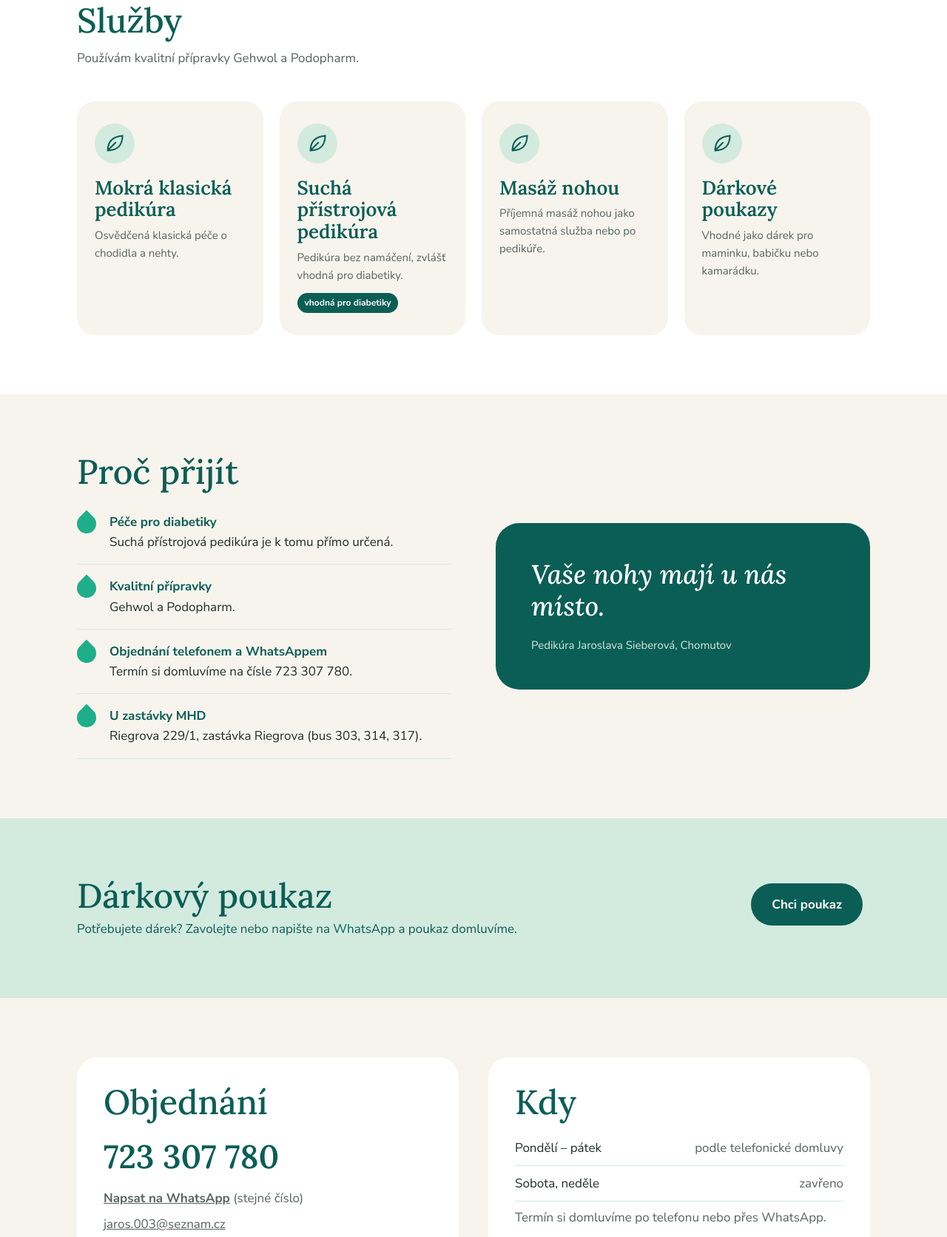
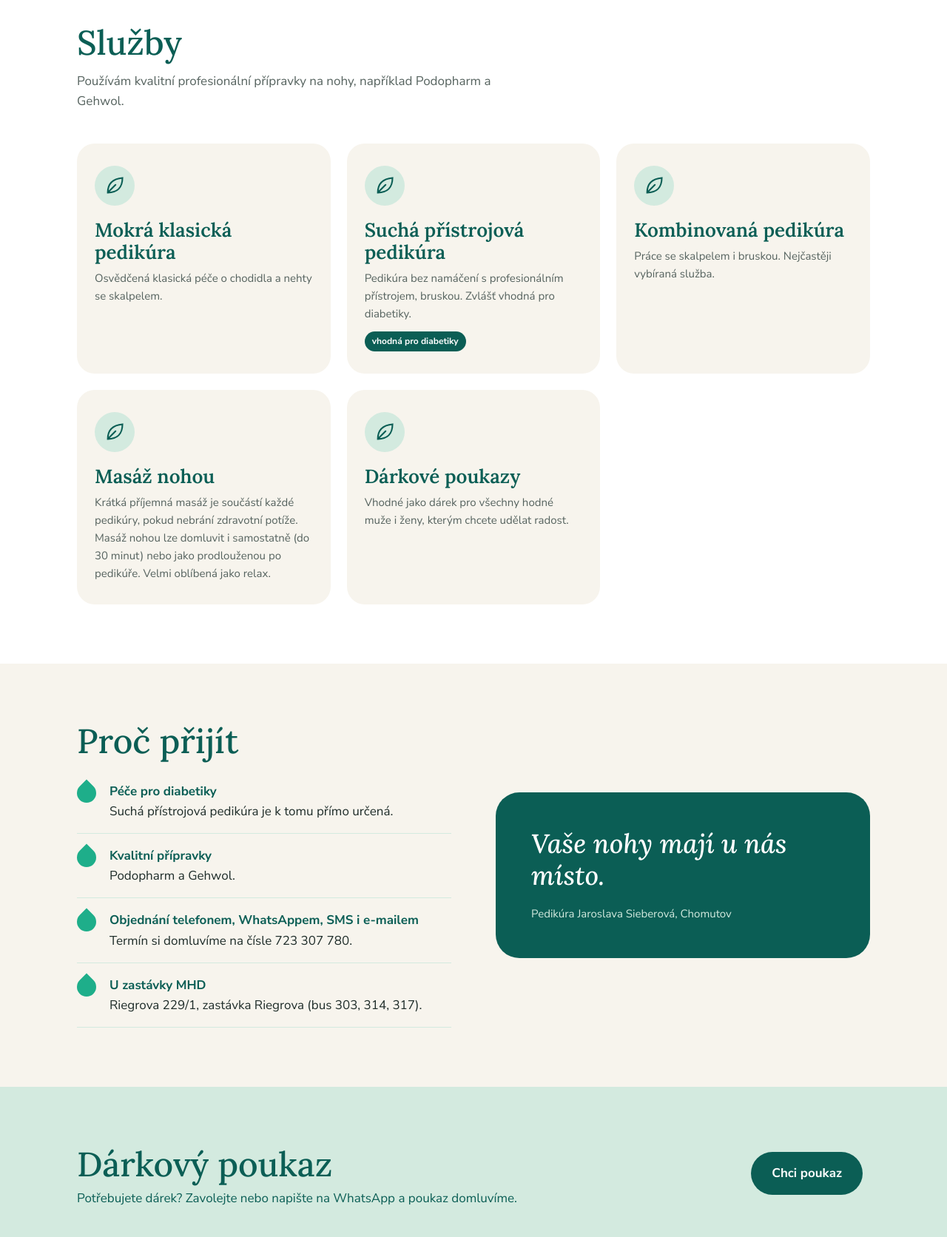
Before and after one commit to patrikfanta-cze/pedikura-sieberova-web, a plain HTML site: page index.html in a window 1280 px wide. Shown: the part 661-2333 px from the top of the page at 74% size. Drawn offline with Linux system fonts and the light colour scheme.

Commit message:
Úpravy textů podle paní Sieberové: kombinovaná pedikúra, masáž, SMS, sobota
Co-Authored-By: Claude Sonnet 5.5 <noreply@anthropic.com>

```diff
--- a/css/style.css
+++ b/css/style.css
@@ -27,7 +27,7 @@ section{padding:80px 0}
 h2{font-family:Lora,serif;font-weight:500;font-size:46px;color:var(--deep);line-height:1.1;margin-bottom:12px}
 .sub{color:var(--mut);max-width:600px;margin-bottom:44px}
 .svcs{background:#fff}
-.grid{display:grid;grid-template-columns:repeat(4,1fr);gap:22px}
+.grid{display:grid;grid-template-columns:repeat(3,1fr);gap:22px}
 .s{background:var(--cream);border-radius:24px;padding:30px 24px}
 .s .ic{width:54px;height:54px;border-radius:50%;background:var(--leaf);display:flex;align-items:center;justify-content:center;margin-bottom:18px}
 .s .ic svg{width:28px;height:28px}
--- a/index.html
+++ b/index.html
@@ -11,7 +11,7 @@
 <meta property="og:type" content="website">
 <link rel="icon" type="image/svg+xml" href="img/logo-ikona.svg">
 <link rel="stylesheet" href="css/fonts.css?v=1">
-<link rel="stylesheet" href="css/style.css?v=12">
+<link rel="stylesheet" href="css/style.css?v=13">
 </head>
 <body>
 <svg width="0" height="0" style="position:absolute" aria-hidden="true"><defs>
@@ -29,7 +29,7 @@
 <div>
 <div class="kick">Jaroslava Sieberová</div>
 <h1>Vaše nohy mají <em>u nás</em> místo</h1>
-<p>Pedikúra v Chomutově. Mokrá klasická i suchá přístrojová pedikúra, zvlášť vhodná pro diabetiky, a příjemná masáž nohou.</p>
+<p>Pedikúra v Chomutově. Mokrá klasická pedikúra se skalpelem, nebo suchá pedikúra s profesionálním přístrojem, bruskou. Zvlášť vhodná pro diabetiky. Nebo kombinovaná pedikúra.</p>
 <a class="btn b1" href="tel:+420723307780">Zavolat</a><a class="btn b2 wa" href="https://wa.me/420723307780" target="_blank" rel="noopener">Napsat na WhatsApp</a>
 </div>
 <div class="ph ph-logo"><img src="img/logo-pedikura.svg" width="535" height="193" alt="Pedikúra – péče o nohy, logo"><div class="tag"><b>Riegrova 229/1</b>Chomutov, zastávka Riegrova</div></div>
@@ -37,12 +37,13 @@
 
 <section class="svcs" id="sluzby"><div class="wrap">
 <h2>Služby</h2>
-<p class="sub">Používám kvalitní přípravky Gehwol a Podopharm.</p>
+<p class="sub">Používám kvalitní profesionální přípravky na nohy, například Podopharm a Gehwol.</p>
 <div class="grid">
-<div class="s"><div class="ic"><svg aria-hidden="true"><use href="#leaf"/></svg></div><h3>Mokrá klasická pedikúra</h3><p>Osvědčená klasická péče o chodidla a nehty.</p></div>
-<div class="s"><div class="ic"><svg aria-hidden="true"><use href="#leaf"/></svg></div><h3>Suchá přístrojová pedikúra</h3><p>Pedikúra bez namáčení, zvlášť vhodná pro diabetiky.</p><span class="note">vhodná pro diabetiky</span></div>
-<div class="s"><div class="ic"><svg aria-hidden="true"><use href="#leaf"/></svg></div><h3>Masáž nohou</h3><p>Příjemná masáž nohou jako samostatná služba nebo po pedikúře.</p></div>
-<div class="s"><div class="ic"><svg aria-hidden="true"><use href="#leaf"/></svg></div><h3>Dárkové poukazy</h3><p>Vhodné jako dárek pro maminku, babičku nebo kamarádku.</p></div>
+<div class="s"><div class="ic"><svg aria-hidden="true"><use href="#leaf"/></svg></div><h3>Mokrá klasická pedikúra</h3><p>Osvědčená klasická péče o chodidla a nehty se skalpelem.</p></div>
+<div class="s"><div class="ic"><svg aria-hidden="true"><use href="#leaf"/></svg></div><h3>Suchá přístrojová pedikúra</h3><p>Pedikúra bez namáčení s profesionálním přístrojem, bruskou. Zvlášť vhodná pro diabetiky.</p><span class="note">vhodná pro diabetiky</span></div>
+<div class="s"><div class="ic"><svg aria-hidden="true"><use href="#leaf"/></svg></div><h3>Kombinovaná pedikúra</h3><p>Práce se skalpelem i bruskou. Nejčastěji vybíraná služba.</p></div>
+<div class="s"><div class="ic"><svg aria-hidden="true"><use href="#leaf"/></svg></div><h3>Masáž nohou</h3><p>Krátká příjemná masáž je součástí každé pedikúry, pokud nebrání zdravotní potíže. Masáž nohou lze domluvit i samostatně (do 30 minut) nebo jako prodlouženou po pedikúře. Velmi oblíbená jako relax.</p></div>
+<div class="s"><div class="ic"><svg aria-hidden="true"><use href="#leaf"/></svg></div><h3>Dárkové poukazy</h3><p>Vhodné jako dárek pro všechny hodné muže i ženy, kterým chcete udělat radost.</p></div>
 </div>
 </div></section>
 
@@ -51,8 +52,8 @@
 <h2>Proč přijít</h2>
 <ul>
 <li><b>Péče pro diabetiky</b>Suchá přístrojová pedikúra je k tomu přímo určená.</li>
-<li><b>Kvalitní přípravky</b>Gehwol a Podopharm.</li>
-<li><b>Objednání telefonem a WhatsAppem</b>Termín si domluvíme na čísle 723 307 780.</li>
+<li><b>Kvalitní přípravky</b>Podopharm a Gehwol.</li>
+<li><b>Objednání telefonem, WhatsAppem, SMS i e-mailem</b>Termín si domluvíme na čísle 723 307 780.</li>
 <li><b>U zastávky MHD</b>Riegrova 229/1, zastávka Riegrova (bus 303, 314, 317).</li>
 </ul>
 </div>
@@ -68,15 +69,15 @@
 <div class="card">
 <h2>Objednání</h2>
 <a class="big" href="tel:+420723307780">723 307 780</a>
-<p><a class="wal" href="https://wa.me/420723307780" target="_blank" rel="noopener">Napsat na WhatsApp</a> (stejné číslo)</p>
+<p><a class="wal" href="https://wa.me/420723307780" target="_blank" rel="noopener">Napsat na WhatsApp</a> nebo <a href="sms:+420723307780">poslat SMS</a> (stejné číslo)</p>
 <p><a href="mailto:jaros.003@seznam.cz">jaros.003@seznam.cz</a></p>
 <p>Riegrova 229/1, 430 01 Chomutov<br>Vchod společný s Kadeřnictvím Háro<br>MHD: bus 303, 314, 317, zastávka Riegrova</p>
 <p><a href="https://mapy.cz/zakladni?q=Riegrova%20229%2F1%20Chomutov" target="_blank" rel="noopener">Ukázat na mapě (Mapy.cz) →</a></p>
 </div>
 <div class="card">
 <h2>Kdy</h2>
-<table><tr><td>Pondělí – pátek</td><td>podle telefonické domluvy</td></tr><tr><td>Sobota, neděle</td><td>zavřeno</td></tr></table>
-<p>Termín si domluvíme po telefonu nebo přes WhatsApp.</p>
+<table><tr><td>Pondělí – pátek</td><td>podle telefonické domluvy</td></tr><tr><td>Sobota</td><td>domluva možná za příplatek</td></tr><tr><td>Neděle</td><td>zavřeno</td></tr></table>
+<p>Termín si domluvíme po telefonu, přes WhatsApp, SMS nebo e-mailem. Těším se na vás.</p>
 </div>
 </div></section>
 </main>
```
